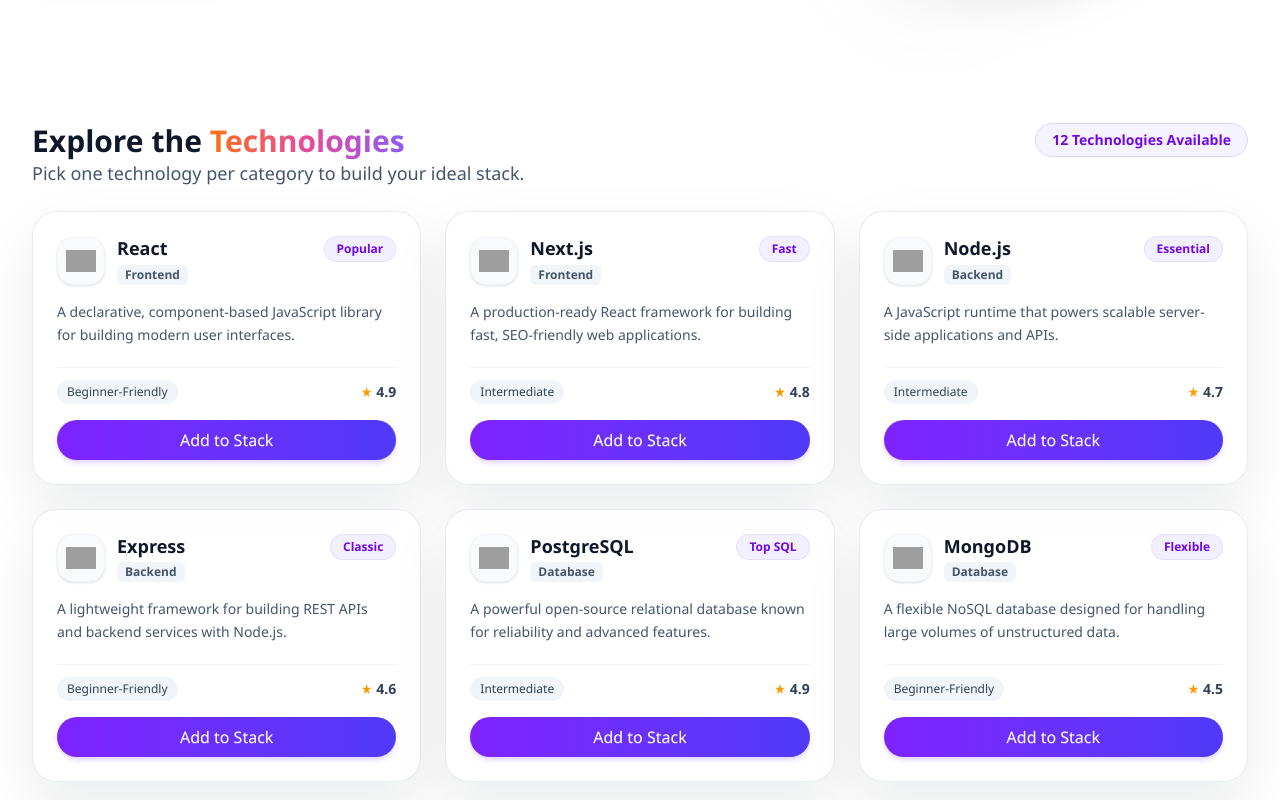
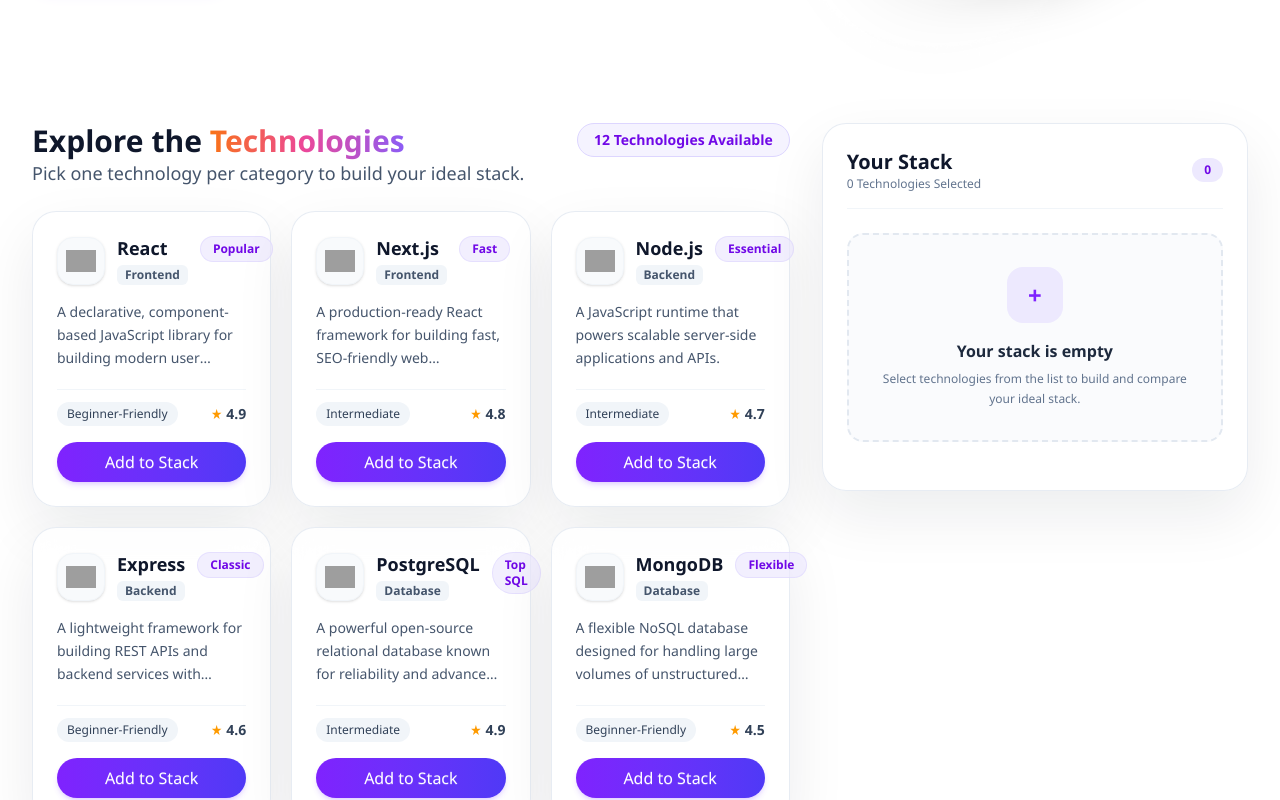
Before and after one commit to mahmudulhasanmaruf78/B14-A05-DevStack, a React (Vite) app: page / in a window 1280 px wide. Shown: the part 520-1320 px from the top of the page. Built offline with nearby package versions, Linux system fonts and the light colour scheme; grey boxes are pictures that could not be loaded.

Commit message:
feat: add stack management components and main application layout

```diff
--- a/src/App.jsx
+++ b/src/App.jsx
@@ -3,6 +3,7 @@
 import Header from './components/Header'
 import HeroSection from './components/HeroSection'
 import TechnologiesSection from './components/TechnologiesSection'
+import StackSidebar from './components/StackSidebar'
 import Footer from './components/Footer'
 
 function App() {
@@ -45,10 +46,22 @@
     }
   }, [])
 
+  // Child to Parent: Add technology to stack (duplicate check)
   const handleAddToStack = (technology) => {
-    if (!stack.some((item) => item.id === technology.id)) {
+    if (stack.some((item) => item.id === technology.id)) {
+      return
+    }
     setStack((prev) => [...prev, technology])
   }
+
+  // Remove single technology from stack
+  const handleRemoveFromStack = (technologyId) => {
+    setStack((prev) => prev.filter((item) => item.id !== technologyId))
+  }
+
+  // Clear all technologies from stack
+  const handleClearAll = () => {
+    setStack([])
   }
 
   return (
@@ -58,6 +71,9 @@
       <main className="mx-auto w-full max-w-7xl flex-1 space-y-16 px-4 py-10 sm:px-6 lg:px-8">
         <HeroSection />
 
+        {/* Main Content Area: Technologies Grid + Stack Sidebar */}
+        <section className="grid gap-8 lg:grid-cols-[1fr_360px] xl:grid-cols-[1.6fr_0.9fr]">
+          <div className="min-w-0">
             <TechnologiesSection
               technologies={technologies}
               loading={loading}
@@ -65,6 +81,16 @@
               stack={stack}
               onAdd={handleAddToStack}
             />
+          </div>
+
+          <div>
+            <StackSidebar
+              stack={stack}
+              onRemove={handleRemoveFromStack}
+              onClearAll={handleClearAll}
+            />
+          </div>
+        </section>
       </main>
 
       <Footer />
--- a/src/components/StackSidebar.jsx
+++ b/src/components/StackSidebar.jsx
@@ -0,0 +1,90 @@
+export function StackSidebar({
+  stack = [],
+  onRemove = () => {},
+  onClearAll = () => {},
+}) {
+  return (
+    <aside className="soft-panel card-glow sticky top-24 h-fit rounded-3xl border border-slate-200/80 bg-white p-6 shadow-sm">
+      {/* Header with Title and Selected Count */}
+      <div className="flex items-center justify-between border-b border-slate-100 pb-4">
+        <div>
+          <h2 className="text-xl font-black text-slate-900">Your Stack</h2>
+          <p className="text-xs font-medium text-slate-500">
+            {stack.length} {stack.length === 1 ? 'Technology' : 'Technologies'} Selected
+          </p>
+        </div>
+        <span className="rounded-full bg-violet-100 px-3 py-1 text-xs font-bold text-violet-700">
+          {stack.length}
+        </span>
+      </div>
+
+      {/* Content: Empty State vs Item List */}
+      {stack.length === 0 ? (
+        <div className="my-6 flex flex-col items-center justify-center rounded-2xl border-2 border-dashed border-slate-200 bg-slate-50/70 p-8 text-center">
+          <div className="flex h-14 w-14 items-center justify-center rounded-2xl bg-violet-100 text-2xl font-bold text-violet-600">
+            +
+          </div>
+          <h3 className="mt-4 text-base font-bold text-slate-800">
+            Your stack is empty
+          </h3>
+          <p className="mt-1.5 text-xs leading-relaxed text-slate-500">
+            Select technologies from the list to build and compare your ideal stack.
+          </p>
+        </div>
+      ) : (
+        <div className="my-5 space-y-3">
+          {stack.map((technology) => (
+            <div
+              key={technology.id}
+              className="flex items-center justify-between gap-3 rounded-2xl border border-slate-100 bg-slate-50/60 p-3.5 transition-all hover:bg-slate-50 hover:shadow-sm"
+            >
+              <div className="flex min-w-0 items-center gap-3">
+                <div className="flex h-10 w-10 shrink-0 items-center justify-center rounded-xl border border-slate-200/60 bg-white p-2 shadow-xs">
+                  <img
+                    src={technology.icon}
+                    alt={technology.name}
+                    className="h-6 w-6 object-contain"
+                  />
+                </div>
+                <div className="truncate">
+                  <h4 className="truncate text-sm font-bold text-slate-900">
+                    {technology.name}
+                  </h4>
+                  <p className="text-xs font-medium text-slate-500">
+                    {technology.category}
+                  </p>
+                </div>
+              </div>
+
+              {/* Remove button */}
+              <button
+                type="button"
+                onClick={() => onRemove(technology.id)}
+                className="btn btn-ghost btn-circle btn-sm text-slate-400 hover:bg-rose-50 hover:text-rose-600"
+                aria-label={`Remove ${technology.name} from stack`}
+                title="Remove"
+              >
+                ✕
+              </button>
+            </div>
+          ))}
+        </div>
+      )}
+
+      {/* Remove All Button */}
+      {stack.length > 0 && (
+        <div className="border-t border-slate-100 pt-4">
+          <button
+            type="button"
+            onClick={onClearAll}
+            className="btn btn-outline btn-error btn-sm w-full rounded-full font-semibold transition-all hover:shadow-sm"
+          >
+            Remove All
+          </button>
+        </div>
+      )}
+    </aside>
+  )
+}
+
+export default StackSidebar
--- a/src/components/TechnologiesSection.jsx
+++ b/src/components/TechnologiesSection.jsx
@@ -37,8 +37,8 @@
           <p className="font-semibold">{error}</p>
         </div>
       ) : (
-        /* Responsive Grid: 1 column on mobile, 2 on tablet, 3 on desktop */
-        <div className="grid grid-cols-1 gap-6 md:grid-cols-2 lg:grid-cols-3">
+        /* Responsive Grid: 1 column on mobile, 2 on tablet, 3 on xl desktop */
+        <div className="grid grid-cols-1 gap-5 sm:grid-cols-2 xl:grid-cols-3">
           {technologies.map((technology) => {
             const isAdded = stack.some((item) => item.id === technology.id)
             return (
```
Lines whose indentation alone changed are shown as unchanged.
